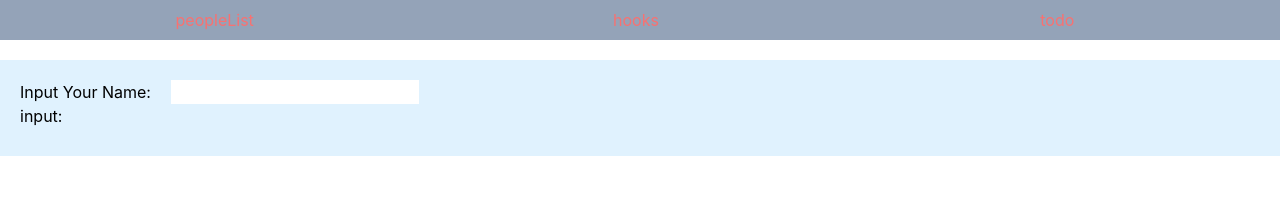
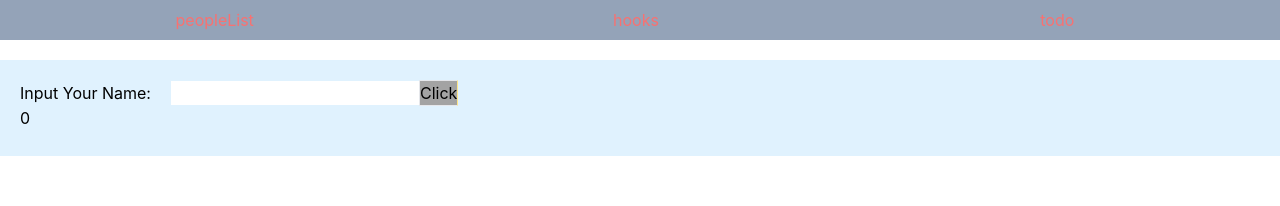
Before and after one commit to eepson123tw/my-app, a React (Create React App) app: page /Todo in a window 1280 px wide. Shown: the top 206 px of the page. Built offline with nearby package versions, Linux system fonts and the light colour scheme.

Commit message:
feat:Add the todo

```diff
--- a/src/components/TodoList.tsx
+++ b/src/components/TodoList.tsx
@@ -1,15 +1,30 @@
-import { useEffect, useState } from 'react'
+import { useEffect, useRef, useState } from 'react'
+
+interface todo {
+  name: string
+}
 
 export default function TodoList() {
-  const [name, setName] = useState('')
+  // const [name, setName] = useState('')
+  const [todo, setTodo] = useState<todo[]>([])
+  const todoRef = useRef<HTMLInputElement | null>(null)
 
-  const inputHandler = (e: React.FormEvent<EventTarget>): void => {
-    let ans = e.target as HTMLInputElement
-    setName(ans.value)
+  // const inputHandler = (e: React.FormEvent<EventTarget>): void => {
+  //   let ans = e.target as HTMLInputElement
+  //   setTodo((x) => [...x, { name: ans.value }])
+  // }
+  const clickHandler = (): void => {
+    let val = todoRef
+    if (val.current?.value && val.current?.value !== '') {
+      setTodo((x) => [...x, { name: `${val?.current?.value}` }])
+      setTimeout(() => {
+        val.current && (val.current.value = '')
+      }, 1)
+    }
   }
 
   useEffect(() => {
-    console.log('useEffect')
+    // console.log('useEffect')
   }, [])
 
   return (
@@ -18,9 +33,15 @@ export default function TodoList() {
         <label htmlFor='name' className='pr-5'>
           Input Your Name:
         </label>
-        <input type='text' id='name' onInput={(e) => inputHandler(e)} />
+        <input type='text' id='name' ref={todoRef} />
+        <button
+          className='btn bg-neutral-400 border border-r-amber-200'
+          onClick={clickHandler}
+        >
+          Click
+        </button>
       </div>
-      <p>input:{name}</p>
+      {todo.length && todo.map((x) => `<p>${x.name}</p>`)}
     </div>
   )
 }
```
